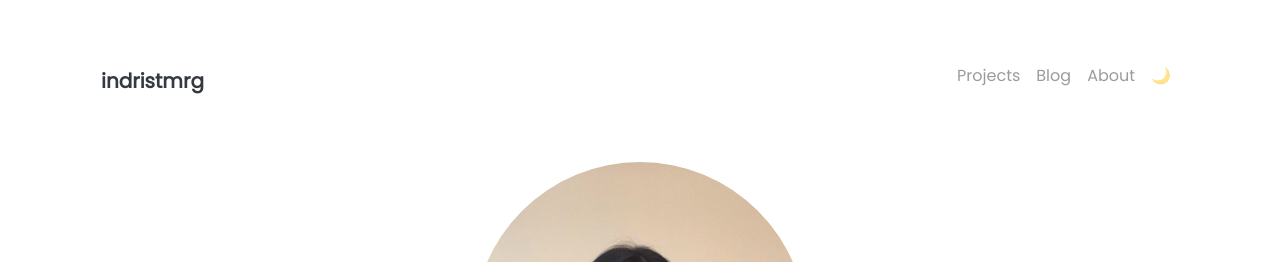
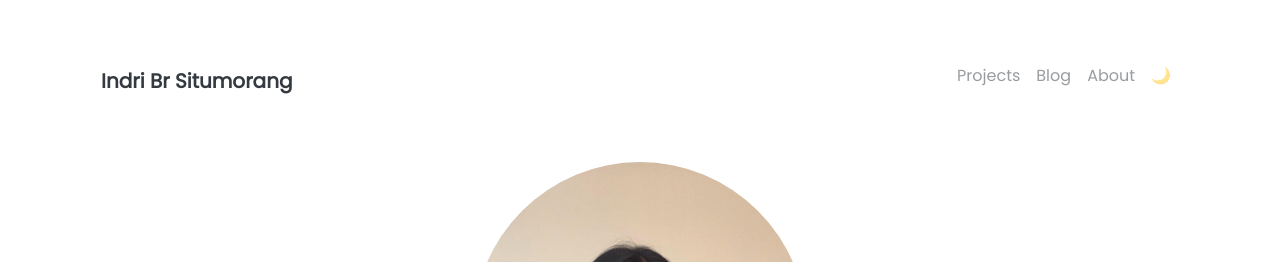
Before and after one commit to indristmrg/indristmrg.github.io, a Jekyll site: the page built from pages/index.md, in a window 1280 px wide. Shown: the top 262 px of the page. Built offline with Jekyll 4.4.1, drawn with Linux system fonts in a browser that asks for light colours.

Commit message:
change navbar title to fullname

```diff
--- a/_config.yml
+++ b/_config.yml
@@ -1,5 +1,6 @@
 ### Site Settings ###
 title               : indristmrg
+fullname            : Indri Br Situmorang
 description         : >-
                       I am Indri.
 baseurl             : ""            # Change to empty quotes if you are hosting your site at <your-username>.github.io directly
--- a/_includes/navbar.html
+++ b/_includes/navbar.html
@@ -1,6 +1,6 @@
 <nav class="navbar navbar-expand-lg navbar-themed">
 
-  <a class="navbar-brand" href="{{ site.baseurl }}/"><h5><b>{{ site.title }}</b></h5></a>
+  <a class="navbar-brand" href="{{ site.baseurl }}/"><h5><b>{{ site.fullname }}</b></h5></a>
 
   <button class="navbar-toggler" type="button" data-toggle="collapse" data-target="#navbarNavAltMarkup" aria-controls="navbarNavAltMarkup" aria-expanded="false" aria-label="Toggle navigation">
     <i class="fas fa-1x fa-bars text-themed"></i>
```
